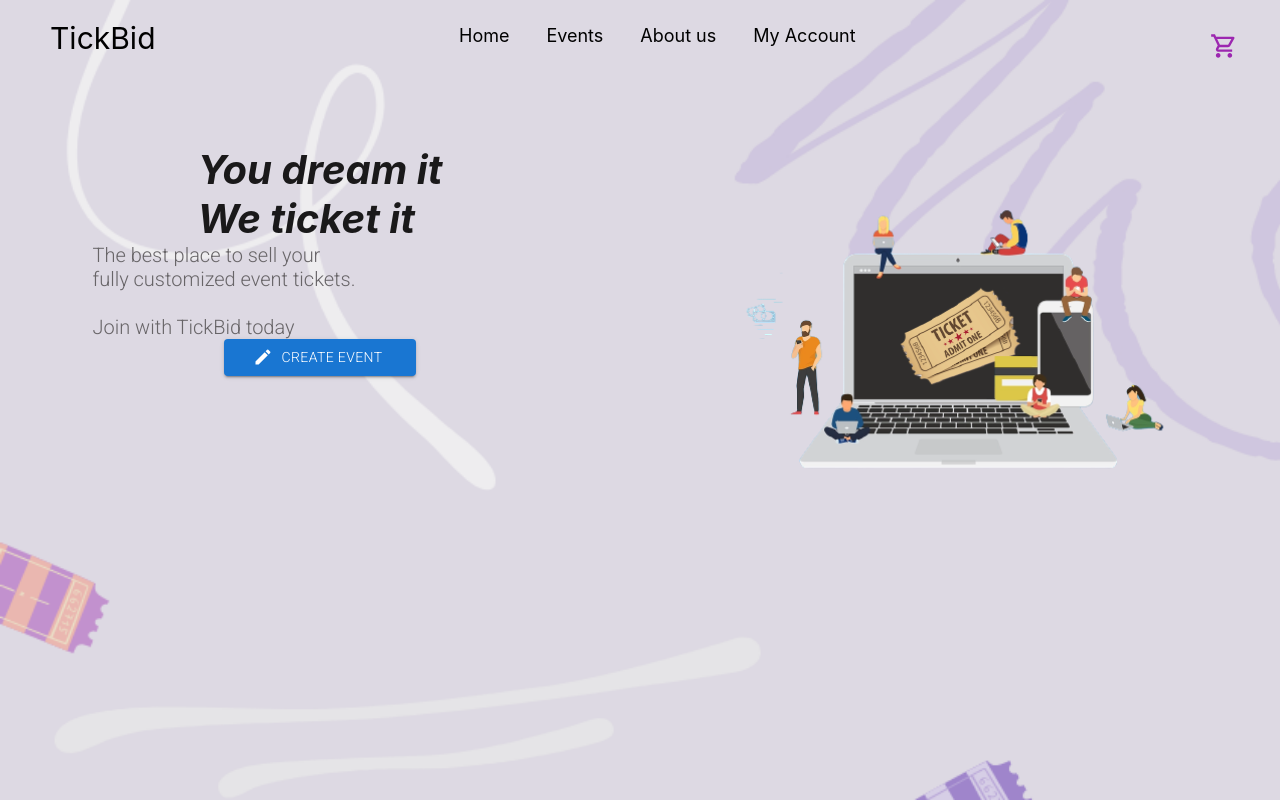
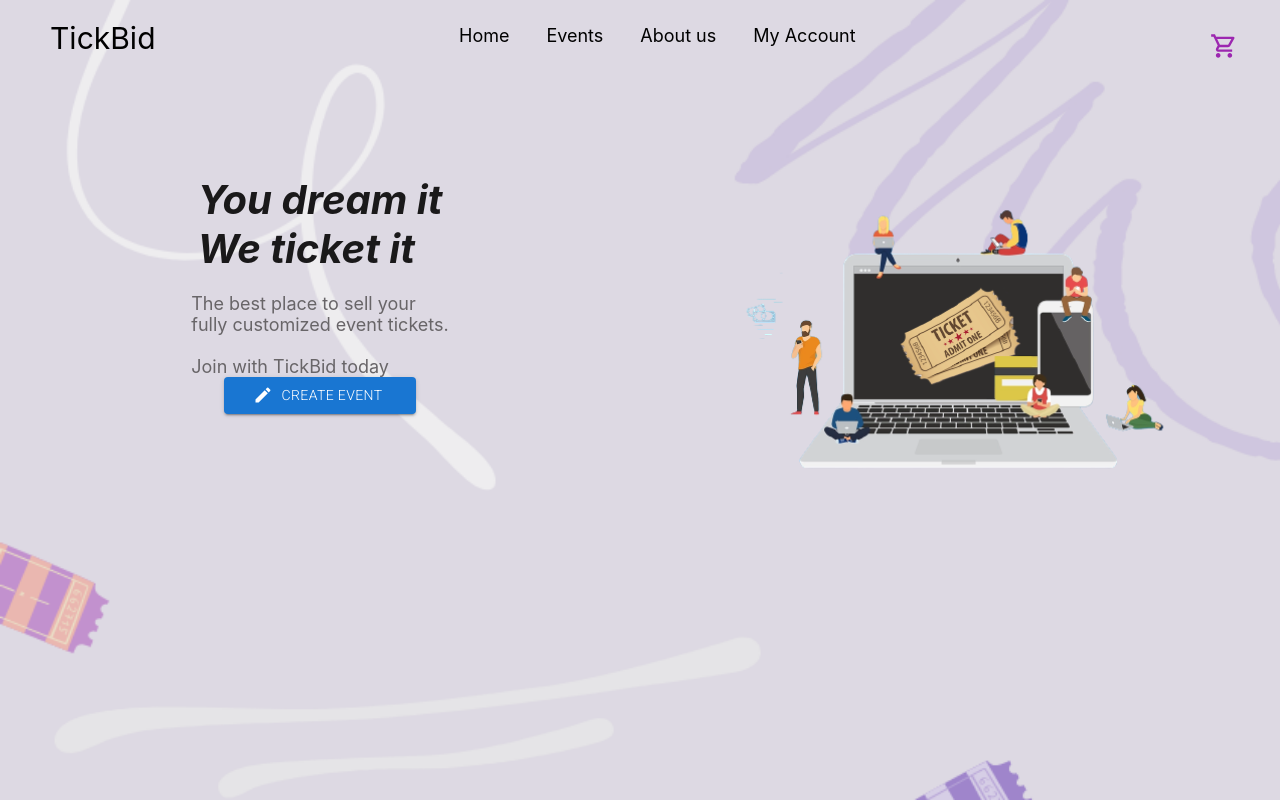
Before and after one commit to samitha093/Software-project, a Next.js app in the folder client/: page / in a window 1280 px wide. Built offline with nearby package versions, Linux system fonts and the light colour scheme.

Commit message:
navbar link updated

```diff
--- a/client/components/Navbar.tsx
+++ b/client/components/Navbar.tsx
@@ -17,7 +17,7 @@ const Navbar: React.FC<NavbarProps> = ({}) => {
                     <ul className="main-menu">
                         <li><Link href="/">Home</Link></li>
                         <li><Link href="/events">Events </Link></li>
-                        <li ><Link href ="/about">About us</Link></li>
+                        <li ><Link href ="/user/about">About us</Link></li>
                         <li><Link href="/user">My Account</Link></li>
                     </ul>
                     <div className="cart">
--- a/client/components/user/Login-Register.tsx
+++ b/client/components/user/Login-Register.tsx
@@ -217,7 +217,7 @@ const Login: React.FC<LoginProps> = ({}) => {
               onBlur={login_passwordChangeHandler}
               // onBlur={emailBlurHandler}
               />
-              <a href="./forgotpwd" className='modern-a'>Forgot your password?</a>
+              <a href="./user/forgotpwd" className='modern-a'>Forgot your password?</a>
               <button className='modern-btn'>Sign In</button>
             </form>
           </div>
--- a/client/pages/index.tsx
+++ b/client/pages/index.tsx
@@ -24,7 +24,7 @@ const index: NextPage = () => {
                             <div className="text-1">
                              You dream it <br/> We ticket it
                             </div>
-                            <div className= "text-2">
+                            <div className= "text-1-1">
                             The best place to sell your <br/>
                             fully customized event tickets.<br/><br/>
                             Join with TickBid today
--- a/client/pages/user/style.css
+++ b/client/pages/user/style.css
@@ -26,6 +26,7 @@
 	width: 50%;
 	display: block;
 	justify-content: center;
+	margin-top: 30px;
 }
 
 .right-container{
@@ -40,7 +41,7 @@
 	  width :30%;
 	  margin-top: 30px;
 	  text-size-adjust: small;
-	  background-color: #3b1c4e;
+	  background-color: #533964;
 	  resize: both;
 
 	}
@@ -53,27 +54,18 @@
 	font-size: 40px;
 	font-weight: bold;
 	font-style: italic;
-	  margin-bottom: 10pxcd;
+	margin-bottom: 20px;
 	color: #1a191a;
 
 	}
-.text-2{
+
+.text-1-1{
 
 	display: flex;
 	justify-content: center;
-	  font-family: 'Roboto', sans-serif;
-	  width: 70%;
-	  font-size: 20px;
+	font-size: 18px;
 	text-align: justify;
 	color: #686568;
-
-	}
-.text-2-wrap{
-
-	display: flex;
-	justify-content: center;
-	text-align: justify;
-	margin: 30 0 100 0;
 
 	  }
 
@@ -118,14 +110,6 @@
 
 }
 
-.icon{
-	display: block;
-	justify-content: center;
-	text-align: center;
-	width: 100%;
-	margin: 30px 0 30px 0;
-}
-
 .footer{
     position: relative;
 	height: auto;
@@ -138,7 +122,13 @@
 	background-color: #2d153b;
 }
 
-
+.icon{
+	display: block;
+	justify-content: center;
+	text-align: center;
+	width: 100%;
+	margin: 30px 0 30px 0;
+}
 
 .aboutus{
 	margin-right: 30px;
@@ -203,13 +193,26 @@
 	color: #555355;
 
 }
-.head-about{
-	text-align: center;
-	font-weight: bolder;
-	color: rgb(212, 99, 99);
-	margin-bottom: 50px;
-	margin-top: 50px;
+
+.text-2{
+
+	display: flex;
+	justify-content: center;
+	font-family: 'Roboto', sans-serif;
+	width: 70%;
+	font-size: 20px;
+	text-align: justify;
+	color: #686568;
+
+  }
+.text-2-wrap{
+
+  display: flex;
+  justify-content: center;
+  text-align: justify;
+  margin: 30 0 100 0;
 
 }
 
+
 /*end - About page*/
```
Lines whose indentation alone changed are shown as unchanged.
